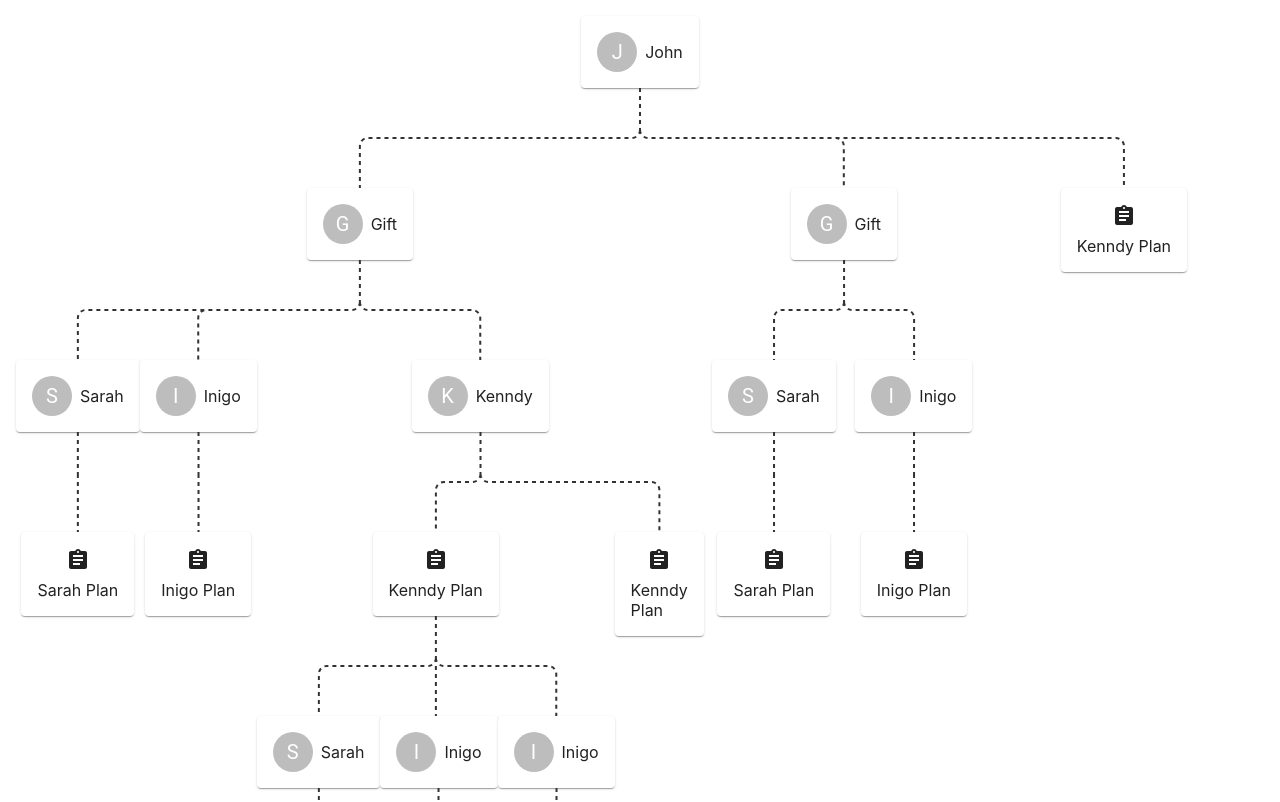
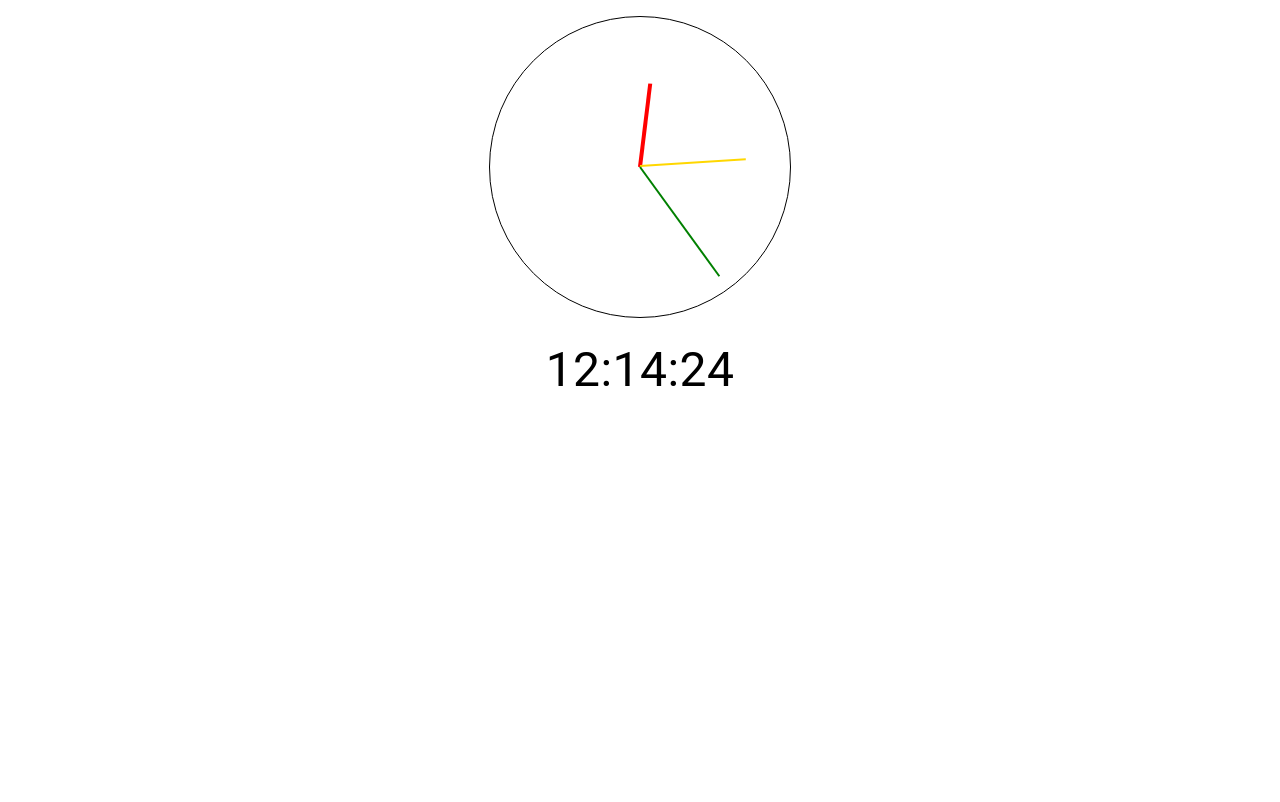
Before and after one commit to raul-taurus/mui-playground, a React (Create React App) app: page / in a window 1280 px wide. Shown: the top 802 px of the page. Built offline with nearby package versions, Linux system fonts and the light colour scheme.

Commit message:
A clock widget

```diff
--- a/src/Playground.tsx
+++ b/src/Playground.tsx
@@ -1,13 +1,17 @@
 import Box from "@mui/material/Box";
 import useTheme from "@mui/material/styles/useTheme";
 import BoxUsage from "./mui/BoxUsage";
+import { Clock } from "./mui/Clock";
+import { LoaderTest } from "./test/loader-test";
 
 function Playground() {
   const theme = useTheme();
   return (
     <Box sx={{ p: theme.spacing(2) }}>
       {/* <DatePickerBasicUsage /> */}
-      <BoxUsage />
+      {/* <BoxUsage /> */}
+      {/* <LoaderTest /> */}
+      <Clock/>
     </Box>
   );
 }
--- /dev/null
+++ b/src/mui/Clock/index.tsx
@@ -0,0 +1,63 @@
+import { Box, Typography } from "@mui/material";
+import { Property } from 'csstype';
+import { useEffect, useRef, useState } from "react";
+
+type ClockPointerProps = {
+  rotate: number;
+  color: Property.Color;
+  length: number;
+  width: number;
+}
+function ClockPointer({ rotate, color, width, length, }: ClockPointerProps) {
+  const ref = useRef<HTMLDivElement>()
+  useEffect(() => {
+    if (ref.current) {
+      ref.current.style.transform = `rotate(${rotate - 90}deg)`;
+    }
+  }, [rotate])
+  return <Box ref={ref} sx={{ width: '100%', position: 'absolute', marginTop: `-${width}px`, top: '50%', display: 'flex', }}>
+    <Box sx={{ width: '50%' }}></Box>
+    <Box sx={{ width: '50%', display: 'flex' }}>
+      <Box sx={{ width: `${length}%`, border: `${width}px solid ${color}`, }}></Box>
+      <Box sx={{ width: `${100 - length}%`, }}></Box>
+    </Box>
+  </Box>
+}
+
+function formatNumber(n: number) {
+  return n.toLocaleString('en-US', { minimumIntegerDigits: 2, })
+}
+
+export function Clock() {
+
+  const [time, setTime] = useState({ hour: 0, minute: 0, second: 0 });
+
+  useEffect(() => {
+    const timer = setInterval(() => {
+      const t = new Date();
+      setTime({ hour: t.getHours(), minute: t.getMinutes(), second: t.getSeconds() })
+    }, 1000);
+    return () => {
+      clearInterval(timer);
+    }
+  }, [])
+
+  return <Box sx={{ display: 'flex', flexDirection: 'column', alignItems: 'center', }}>
+    <Box sx={{ border: '1px solid black', width: 300, height: 300, borderRadius: 150, position: 'relative' }}>
+      <ClockPointer rotate={360.0 / 12 * (time.hour % 12 + time.minute / 60)} color='red' width={2} length={55} />
+      <ClockPointer rotate={360.0 / 60 * (time.minute + time.second / 60)} color='gold' width={1.6} length={70} />
+      <ClockPointer rotate={360.0 / 60 * time.second} color='green' width={0.7} length={90} />
+    </Box>
+    <Typography sx={{ fontSize: '3rem', mt: 2, textAlign: 'center' }}>
+      {formatNumber(time.hour)}:{formatNumber(time.minute)}:{formatNumber(time.second)}
+    </Typography>
+    {/* <input style={{ textAlign: 'right' }} type='number' value={time.hour} min={0} max={24} onChange={(e) => {
+      const v = Number(e.target.value);
+      setTime(t => ({ ...t, hour: v >= 24 ? 0 : v }))
+    }} />
+    <input style={{ textAlign: 'right' }} type='number' value={time.minute} min={0} max={60} onChange={(e) => {
+      const v = Number(e.target.value);
+      setTime(t => ({ ...t, hour: v >= 60 ? t.hour + 1 : t.hour, minute: v >= 60 ? 0 : v }))
+    }} /> */}
+  </Box>
+}
--- /dev/null
+++ b/src/test/loader-test.tsx
@@ -0,0 +1,80 @@
+import Button from "@mui/material/Button";
+import { createContext, Fragment, ReactNode, useContext, useEffect, useState } from "react";
+import styles from './loader-test.module.css';
+
+const LoadingContextStateInit = {
+  loading: false,
+  setLoading: (v: boolean) => { },
+}
+const LoadingContext = createContext(LoadingContextStateInit);
+
+export function LoadingProvider({ children }: { children?: ReactNode }) {
+  const [loading, setLoading] = useState(false);
+  const value = { loading, setLoading };
+  console.log(`LoadingProvider: ${loading}`);
+  return <LoadingContext.Provider value={value} > {children} </LoadingContext.Provider>
+
+};
+
+export function useLoading() {
+  const context = useContext(LoadingContext);
+  console.log(`Using LoadingContextProvider`);
+  if (!context) {
+    throw new Error('useLoading must be used within LoadingProvider');
+  }
+
+  return context;
+};
+
+function LoadingScreen({ }: any) {
+
+  return (
+    <div className={styles.loading} >
+      <div className={styles.dot}>*</div>
+      <div className={styles.dot}>*</div>
+      <div className={styles.dot}>*</div>
+      <div className={styles.dot}>*</div>
+      <div className={styles.dot}>*</div>
+    </div>
+  );
+}
+
+
+export function MainPage() {
+  const { setLoading } = useLoading();
+  const btnClickedAll = async () => {
+    setLoading(true);
+  };
+
+  return (
+    <Fragment>
+      <Button sx={{ ml: 2 }} key={'btnAll'} onClick={btnClickedAll} variant="contained" > All </Button>,
+    </Fragment>
+  );
+}
+
+
+function Loader() {
+  const { loading } = useLoading();
+
+  useEffect(() => {
+    console.log(`[app.js/#useEffect]: useLoading() value changed to: ${loading}`);
+  }, [loading]);
+
+  return loading ? <LoadingScreen loading={true} bgColor='#fff' spinnerColor={'#00A1FF'} textColor='#676767' > </LoadingScreen> : null
+};
+
+
+export function LoaderTest() {
+
+  return (
+    <>
+      <LoadingProvider>
+        <Loader />
+        <div style={{ height: 2000 }}>
+          <MainPage />
+        </div>
+      </LoadingProvider>
+    </>
+  );
+};
```
Also changed, not shown: src/test/loader-test.module.css (added, +13 -0 lines).
